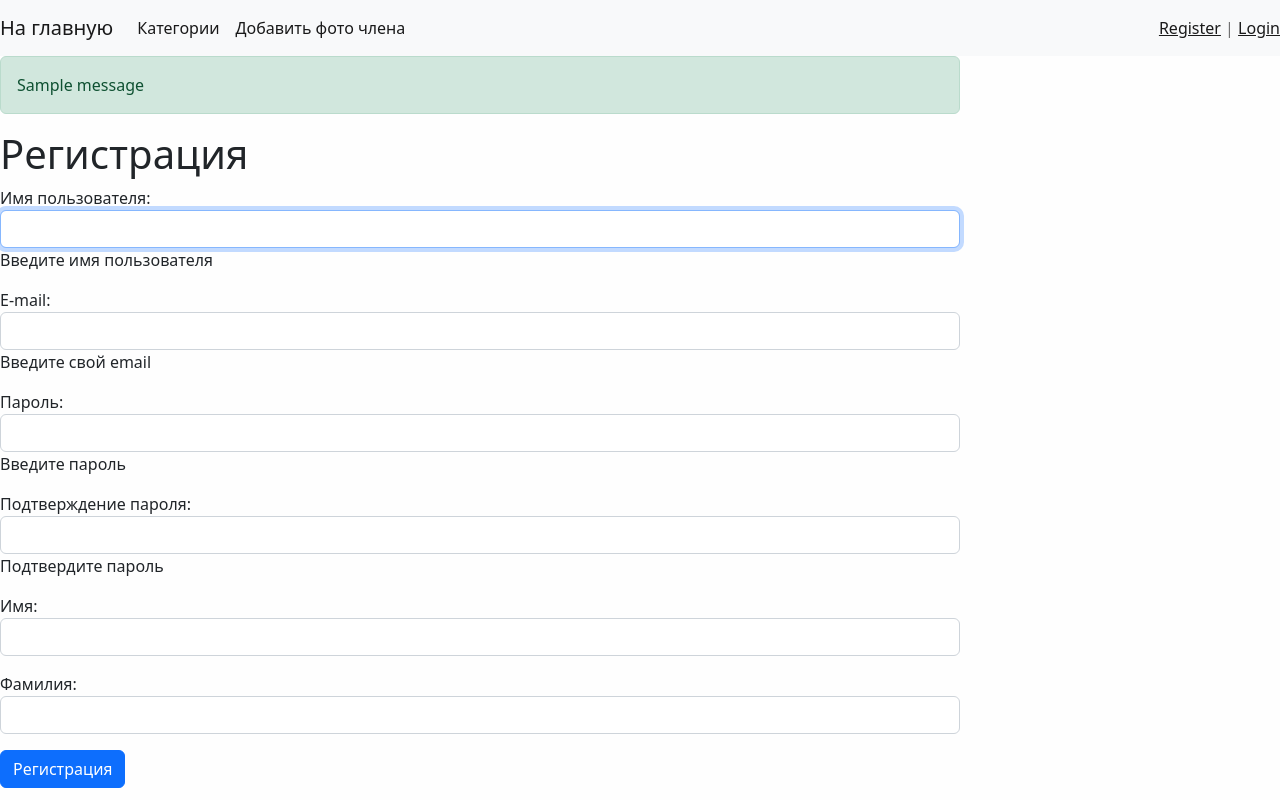
After one commit to Pythondara/Danila_Media, a Django app: page /login_page/register/ in a window 1280 px wide. The commit adds this page. Run offline with Django 4.2, Linux system fonts and the light colour scheme; tables that the repository leaves empty hold one stand-in row (values such as "Sample post"); one stand-in notice (Sample message) is shown; some libraries are stand-ins or nearby versions.

```diff
--- /dev/null
+++ b/project_main/login_page/forms.py
@@ -0,0 +1,21 @@
+from django import forms
+from .models import Login_page
+import re
+from django.core.exceptions import ValidationError
+from django.contrib.auth.forms import UserCreationForm
+from django.contrib.auth.models import User
+
+
+class UserRegisterForm(UserCreationForm):
+    first_name = forms.CharField(label='Имя', widget=forms.TextInput(attrs={'class': 'form-control'}))
+    last_name = forms.CharField(label='Фамилия', widget=forms.TextInput(attrs={'class': 'form-control'}))
+    username = forms.CharField(label='Имя пользователя', help_text='Введите имя пользователя',
+                               widget=forms.TextInput(attrs={'class': 'form-control', 'autocomplete': 'off'}))
+    password1 = forms.CharField(label='Пароль', help_text='Введите пароль', widget=forms.PasswordInput(attrs={'class': 'form-control'}))
+    password2 = forms.CharField(label='Подтверждение пароля', help_text='Подтвердите пароль',
+                                widget=forms.PasswordInput(attrs={'class': 'form-control'}))
+    email = forms.EmailField(label='E-mail', help_text='Введите свой email', widget=forms.EmailInput(attrs={'class': 'form-control'}))
+
+    class Meta:
+        model = User
+        fields = ('username', 'email', 'password1', 'password2')
--- a/project_main/login_page/templates/login_page/base_login_page.html
+++ b/project_main/login_page/templates/login_page/base_login_page.html
@@ -1,5 +1 @@
 {% extends 'base.html' %}
-
-{% block title %}
-{{ 'Login' }}
-{% endblock %}
--- a/project_main/login_page/templates/login_page/index.html
+++ /dev/null
@@ -1 +0,0 @@
-{% extends 'base_login_page.html' %}
--- /dev/null
+++ b/project_main/login_page/templates/login_page/register.html
@@ -0,0 +1,37 @@
+{% extends 'login_page/base_login_page.html' %}
+
+
+{% block title %}
+Регистрация
+{% endblock %}
+
+
+{% block content %}
+{% if messages %}
+{% for message in messages %}
+{% if message.tags == 'error' %}
+<div class="alert alert-danger" role="alert">
+    {{ message }}
+</div>
+{% else %}
+<div class="alert alert-{{ message.tags }}" role="alert">
+    {{ message }}
+</div>
+{% endif %}
+
+{% endfor %}
+
+{% endif %}
+
+<h1>Регистрация</h1>
+
+
+
+
+<form method="post">
+    {% csrf_token %}
+    {{ form.as_p }}
+    <button type="submit" class="btn btn-primary btn-block">Регистрация</button>
+</form>
+
+{% endblock %}
--- a/project_main/login_page/urls.py
+++ b/project_main/login_page/urls.py
@@ -2,6 +2,8 @@ from django.urls import path
 from .views import *
 
 urlpatterns = [
-    path('', index, name='login'),
+    path('', LoginView.as_view(), name='login'),
+    path('register/', register, name='register'),
+    path('login/', login, name='login'),
 
 ]
--- a/project_main/login_page/views.py
+++ b/project_main/login_page/views.py
@@ -1,7 +1,28 @@
-from django.shortcuts import render
+from django.shortcuts import render, redirect
 from .models import Login_page
+from django.views.generic import ListView, DetailView, CreateView
+from .forms import UserRegisterForm
+from django.contrib import messages
 
 
-def index(request):
-    news = Login_page.objects.all()
-    return render(request, 'login_page/base_login_page.html', {'title': 'Тут будет логин пейдж'})
+class LoginView(ListView):
+    model = Login_page
+    template_name = 'login_page/base_login_page.html'
+
+
+def register(request):
+    if request.method == 'POST':
+        form = UserRegisterForm(request.POST)
+        if form.is_valid():
+            form.save()
+            messages.success(request, 'Вы успешно зарегистрировались')
+            return redirect('login')
+        else:
+            messages.error(request, 'Ошибка регистрации')
+    else:
+        form = UserRegisterForm()
+    return render(request, 'login_page/register.html', {'form': form})
+
+
+def login(request):
+    return render(request, 'login_page/login.html')
--- a/project_main/main_page/views.py
+++ b/project_main/main_page/views.py
@@ -1,5 +1,6 @@
 from django.shortcuts import render
 from .models import Main_page
+from project_main.utils import MyMixin  # Import ur Mixin there
 
 
 def index(request):
--- /dev/null
+++ b/project_main/project_main/utils.py
@@ -0,0 +1,2 @@
+class MyMixin(object):  # create ur mixin there
+    pass
--- a/project_main/templates/inc/_nav.html
+++ b/project_main/templates/inc/_nav.html
@@ -8,10 +8,14 @@
 
     <div class="collapse navbar-collapse" id="navbarSupportedContent">
         <ul class="navbar-nav me-auto mb-2 mb-lg-0">
-            <li class="nav-item"><a class="nav-link active" aria-current="page" href="{% url 'home' %}">Категории</a></li>
-            <li class="nav-item"><a class="nav-link active" aria-current="page" href="{% url 'home' %}">Добавить фото члена</a></li>
+            <li class="nav-item"><a class="nav-link active" aria-current="page" href="{% url 'home' %}">Категории</a>
+            </li>
+            <li class="nav-item"><a class="nav-link active" aria-current="page" href="{% url 'home' %}">Добавить фото
+                члена</a></li>
 
         </ul>
-
+        <span class="navbar-text">
+        <a href="{% url 'register' %}">Register</a> | <a href="{% url 'login' %}">Login</a>
+      </span>
     </div>
 </nav>
```
Also changed, not shown: project_main/login_page/templates/login_page/login.html (added, +14 -0 lines), project_main/project_main/static/css/admin.css (added, +50 -0 lines), project_main/templates/admin/base_site.html (added, +13 -0 lines), project_main/templates/base.html (+3 -9 lines), project_main/db.sqlite3.
